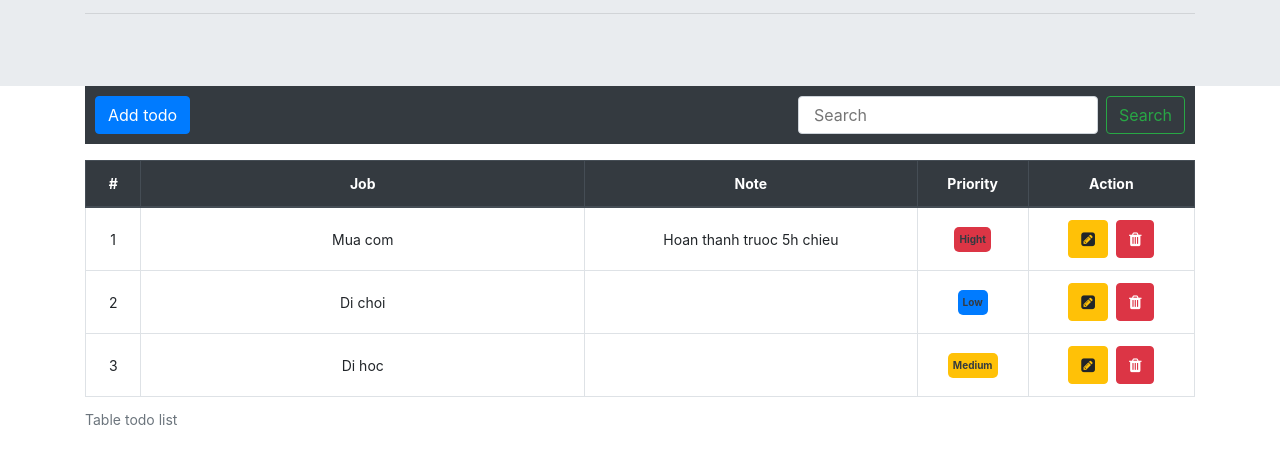
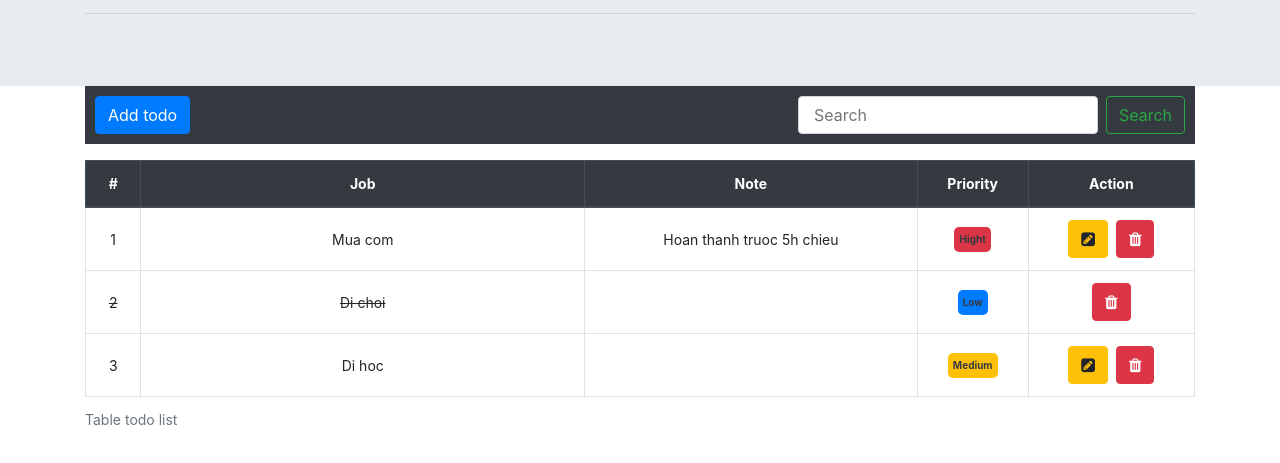
Before and after one commit to minhhieu76qng/reactjs-todos, a React app: page / in a window 1280 px wide. Shown: the part 191-654 px from the top of the page. Built offline with nearby package versions, Linux system fonts and the light colour scheme.

Commit message:
handle event in EditTodo.js

```diff
--- a/src/components/App.js
+++ b/src/components/App.js
@@ -16,19 +16,22 @@ class App extends Component {
 				id: '1',
 				job: 'Mua com',
 				priority: 'hight',
-				note: 'Hoan thanh truoc 5h chieu'
+				note: 'Hoan thanh truoc 5h chieu',
+				completed : false
 			},
 			{
 				id: '2',
 				job: 'Di choi',
 				priority: 'low',
-				note: ''
+				note: '',
+				completed : true
 			},
 			{
 				id: '3',
 				job: 'Di hoc',
 				priority: 'medium',
-				note: ''
+				note: '',
+				completed : false
 			}],
 
 			isAddTodo: false,
@@ -68,7 +71,6 @@ class App extends Component {
 		this.state.todos.map((value, index) => {
 			if (value.id === this.state.editItemId) {
 				item = value;
-				return;
 			}
 		})
 
@@ -93,6 +95,7 @@ class App extends Component {
 	}
 
 	getEditData = (item) => {
+		// gui du lieu ve server
 		console.log(item);
 
 		let arrayData = [...this.state.todos];
@@ -114,10 +117,28 @@ class App extends Component {
 	// ========================== REMOVE TODO =============================
 
 	btnRemoveClick = (id) => {
+		// gui du lieu ve server
 		this.setState({
-			todos: this.state.todos.filter((value) => value.id != id)
+			todos: this.state.todos.filter((value) => value.id !== id)
 		})
-		// this.props.btnRemoveClick(id);
+	}
+
+	// ======================= COMPLETED TODO ===========================
+	todoClick = (id) => {
+		console.log(id);
+
+		let arrayData = [...this.state.todos];
+
+		arrayData.map((value, key) => {
+			if (value.id === id)
+			{
+				value.completed = !value.completed;
+			}
+		});
+
+		this.setState({
+			todos : arrayData
+		})
 	}
 
 	// =============================== RENDER ===========================
@@ -137,7 +158,7 @@ class App extends Component {
 
 					{/* comp todos list */}
 					<TodoList data={this.state.todos} btnEditClick={(id) => this.btnEditClick(id)}
-						btnRemoveClick={(id) => this.btnRemoveClick(id)} />
+						btnRemoveClick={(id) => this.btnRemoveClick(id)} todoClick={(id) => this.todoClick(id)}/>
 
 					{
 						this.renderDialogAdd()
--- a/src/components/EditTodo.js
+++ b/src/components/EditTodo.js
@@ -19,6 +19,7 @@ class EditTodo extends Component {
     btnEditClick = () => {
         let item = this.state;
         this.props.btnEditClick(item);
+        this.props.toggleEditDialog();
     }
 
     isChanged = (event) => {
--- a/src/components/Todo.js
+++ b/src/components/Todo.js
@@ -2,18 +2,27 @@ import React, { Component } from 'react';
 
 class Todo extends Component {
 
-    btnEditClick = () => {
+    btnEditClick = (event) => {
+        event.stopPropagation();
         let id = this.props.data.id;
         this.props.btnEditClick(id);
     }
 
-    btnRemoveClick = () => {
+    btnRemoveClick = (event) => {
+        event.stopPropagation();
         let id = this.props.data.id;
         this.props.btnRemoveClick(id);
     }
+
+    todoClick = () => {
+        let id = this.props.data.id;
+        this.props.todoClick(id);
+    }
+
     render() {
+        console.log(this.props.data);
         return (
-            <tr>
+            <tr onClick={() => this.todoClick()} className={this.props.data.completed === true ? "completed" : ""}>
                 <td>{this.props.index + 1}</td>
                 <td>{this.props.data.job}</td>
                 <td>{this.props.data.note}</td>
@@ -22,10 +31,13 @@ class Todo extends Component {
                 </td>
                 <td>
                     <div className="form-group mb-0">
-                        <button className="btn btn-warning mr-2" title="Edit this todo" onClick={() => this.btnEditClick()}>
+                        {
+                            this.props.data.completed === false ? (<button className="btn btn-warning mr-2" title="Edit this todo" onClick={(event) => this.btnEditClick(event)}>
                             <i className="fa fa-pencil-square" aria-hidden="true"></i>
-                        </button>
-                        <button className="btn btn-danger" title="Remove this todo" onClick={() => this.btnRemoveClick()}>
+                        </button>) : null
+                        }
+
+                        <button className="btn btn-danger" title="Remove this todo" onClick={(event) => this.btnRemoveClick(event)}>
                             <i className="fa fa-trash" aria-hidden="true"></i>
                         </button>
                     </div>
--- a/src/components/TodoList.js
+++ b/src/components/TodoList.js
@@ -9,6 +9,10 @@ class TodoList extends Component {
     btnRemoveClick = (id) => {
         this.props.btnRemoveClick(id);
     }
+
+    todoClick = (id) => {
+		this.props.todoClick(id);
+	}
 
     render() {
         return (
@@ -38,7 +42,8 @@ class TodoList extends Component {
                                 key={key}
                                 data={value}
                                 btnEditClick={(id) => this.btnEditClick(id)}
-                                btnRemoveClick={(id) => this.btnRemoveClick(id)}/>)
+                                btnRemoveClick={(id) => this.btnRemoveClick(id)}
+                                todoClick={(id) => this.todoClick(id)}/>)
                     }
                 </tbody>
             </table>
--- a/src/css/App.css
+++ b/src/css/App.css
@@ -118,3 +118,7 @@ body {
 .todos-list tr, .todos-list td{
   vertical-align: middle;
 }
+
+tr.completed td {
+  text-decoration: line-through;
+}
```
